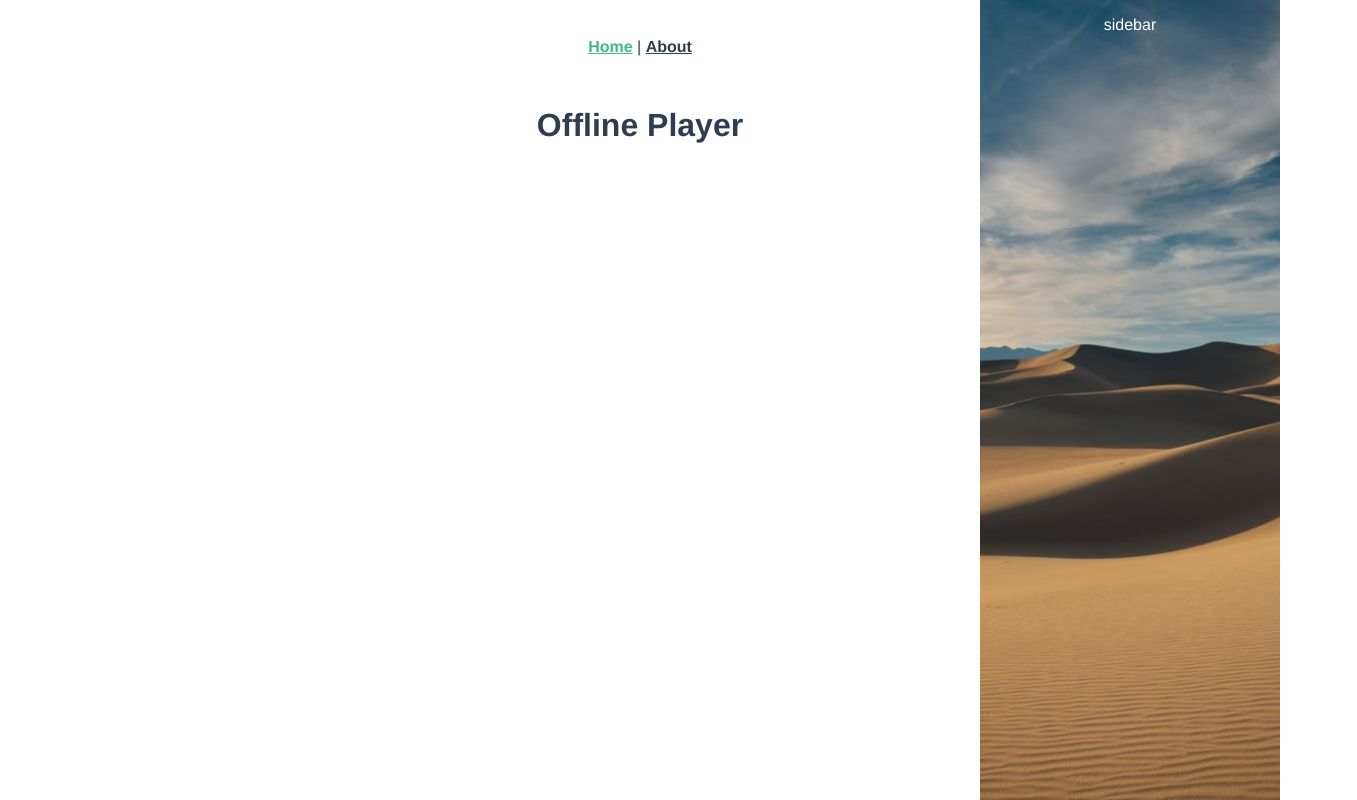
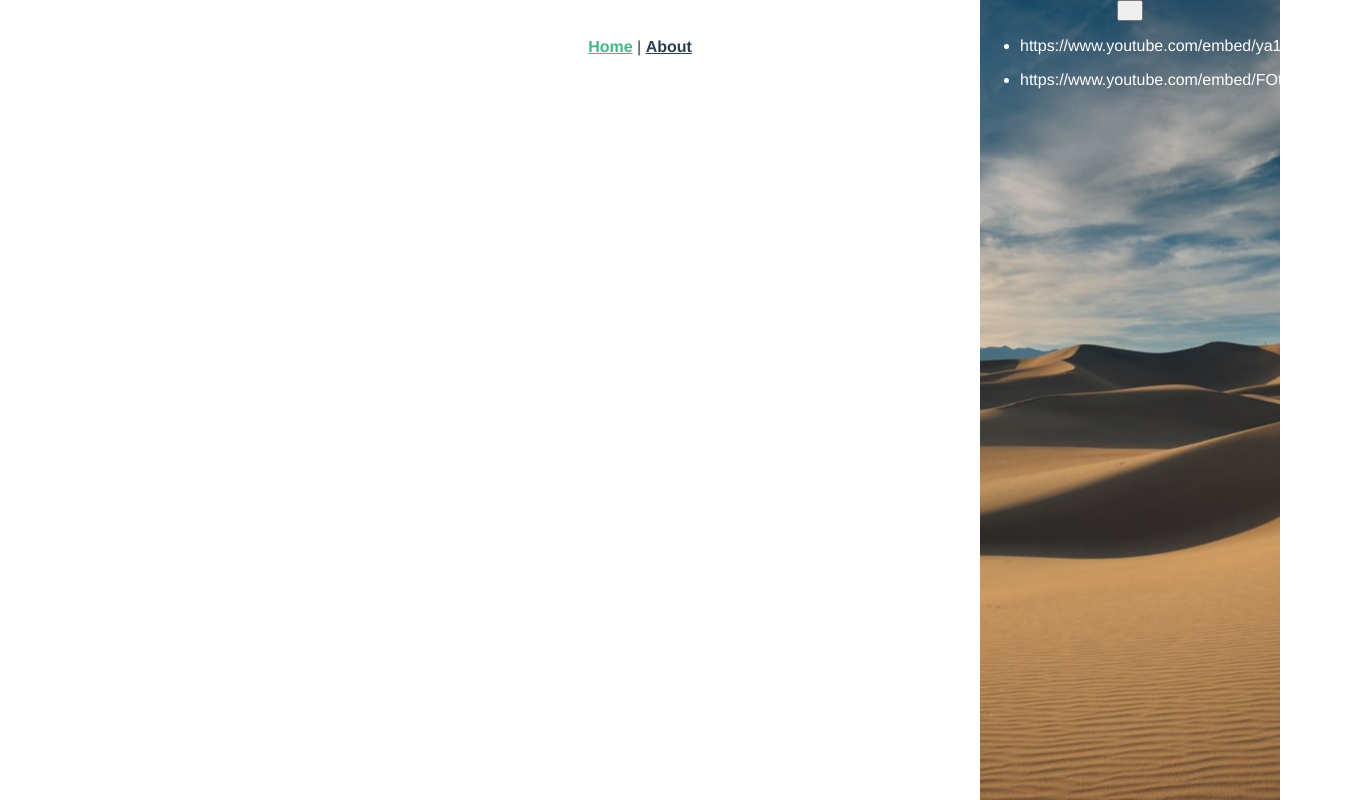
Before and after one commit to jashaikh-dev/offline-player, a Vue app: page / in a window 1280 px wide. Shown: the whole page, 1357 px wide, since content can reach past the window. Built offline with nearby package versions, Linux system fonts and the light colour scheme.

Commit message:
added list component

```diff
--- a/public/index.html
+++ b/public/index.html
@@ -5,6 +5,7 @@
     <meta http-equiv="X-UA-Compatible" content="IE=edge">
     <meta name="viewport" content="width=device-width,initial-scale=1.0">
     <link rel="icon" href="<%= BASE_URL %>favicon.ico">
+    <link href="https://stackpath.bootstrapcdn.com/font-awesome/4.7.0/css/font-awesome.min.css" rel="stylesheet" integrity="sha384-wvfXpqpZZVQGK6TAh5PVlGOfQNHSoD2xbE+QkPxCAFlNEevoEH3Sl0sibVcOQVnN" crossorigin="anonymous">
     <title>offline-player</title>
   </head>
   <body>
--- a/src/components/SideBar.vue
+++ b/src/components/SideBar.vue
@@ -1,12 +1,23 @@
 <template>
     <div class="sidebar">
-      <p>sidebar</p>
+      <div>
+          <button><i class="fas fa-plus" /></button>
+      </div>
+      <ul>
+         <video-list v-for="(video, index) in videoList"
+            :key="index+video"
+            :video="video">
+        </video-list>
+      </ul>
     </div>
 </template>
 
 <script>
+import VideoList from './VideoList'
 export default {
-    name: 'SideBar'
+    name: 'SideBar',
+    props:["videoList"],
+    components: { VideoList }
 }
 </script>
 
--- /dev/null
+++ b/src/components/VideoList.vue
@@ -0,0 +1,16 @@
+<template>
+    <li>
+       <p>{{ video }}</p>
+    </li>
+</template>
+
+<script>
+    export default {
+        name: 'VideoList',
+        props: ['video']
+    }
+</script>
+
+<style lang="scss" scoped>
+
+</style>
--- a/src/views/Home.vue
+++ b/src/views/Home.vue
@@ -1,8 +1,6 @@
 <template>
   <div class="home">
-    <SideBar></SideBar>
-    <HelloWorld msg="Offline Player"/>
-
+    <SideBar :video-list="videoList"></SideBar>
   </div>
 </template>
 
@@ -11,7 +9,13 @@
 import HelloWorld from '@/components/HelloWorld.vue'
 import SideBar from '@/components/SideBar'
 export default {
-  name: 'home',
+
+  name: 'Home',
+  data(){
+    return{
+      videoList: [`https://www.youtube.com/embed/ya1fwxnmlQs`,`https://www.youtube.com/embed/FOtdgiw2Emo`]
+    }
+  },
   components: {
     HelloWorld,
     SideBar
```
Also changed, not shown: src/components/AddVideo.vue (added, +17 -0 lines).
